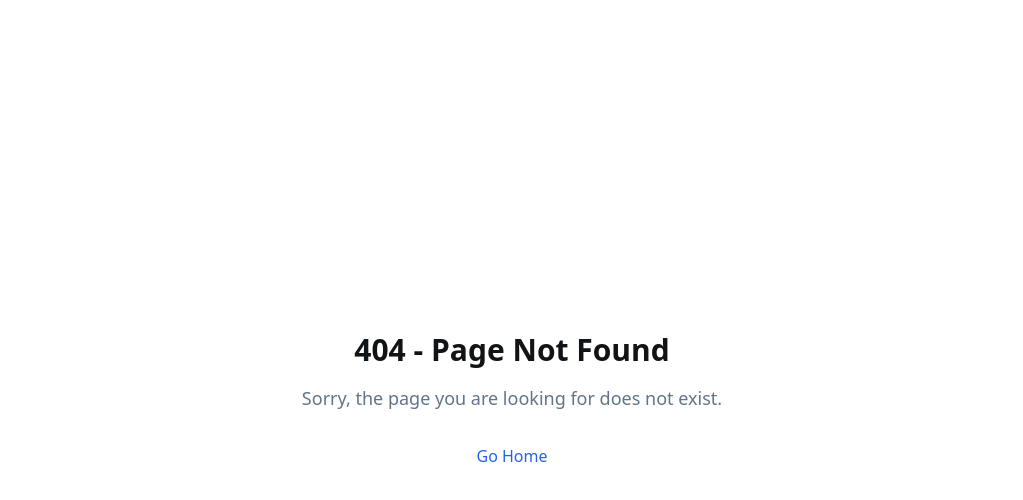
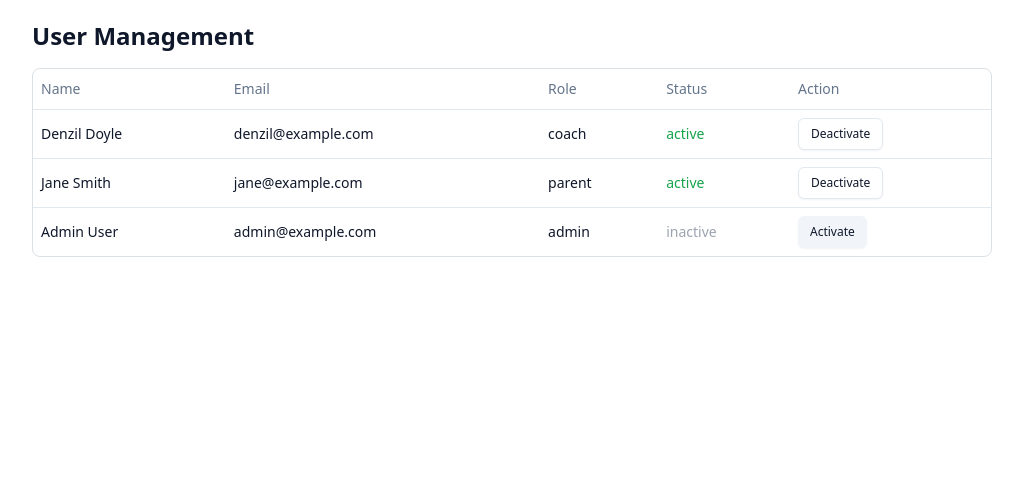
Before and after one commit to denzildoyle/Project-Pro, a React (Vite) app: page /user-management in a window 1280 px wide. Before the commit this address had no page. Shown: the top 500 px of the page, without its empty margins (128-1151 px from the left). Built offline with nearby package versions, Linux system fonts and the light colour scheme.

Commit message:
Add user management

```diff
--- a/src/App.tsx
+++ b/src/App.tsx
@@ -14,6 +14,7 @@ import { Login } from "./screens/Login";
 import { ForgotPassword } from "./screens/ForgotPassword";
 import { Account } from "./screens/Account";
 import { Notifications } from "./screens/Notifications";
+import { UserManagement } from "./screens/UserManagement";
 
 const getPageTitle = (pathname: string): string => {
 	if (pathname.startsWith("/training")) return "Training | Project Pro";
@@ -42,7 +43,8 @@ function AppRoutes() {
 			<Route path="/forgot-password" element={<ForgotPassword />} />
 			<Route path="/account" element={<Account />} />
 			<Route path="/notifications" element={<Notifications />} />
-
+			<Route path="/notifications" element={<Notifications />} />
+			<Route path="/user-management" element={<UserManagement />} />
 
 			<Route
 				path="/player/:playerId/assessment"
--- /dev/null
+++ b/src/screens/UserManagement/UserManagement.tsx
@@ -0,0 +1,128 @@
+import React, { useState } from "react";
+import { Button } from "../../components/ui/button";
+import { Header } from "../../components/ui/header";
+
+import {
+	Table,
+	TableBody,
+	TableCell,
+	TableHead,
+	TableHeader,
+	TableRow,
+} from "../../components/ui/table";
+
+interface User {
+	id: number;
+	name: string;
+	email: string;
+	role: "coach" | "parent" | "admin";
+	status: "active" | "inactive";
+}
+
+const mockUsers: User[] = [
+	{
+		id: 1,
+		name: "Denzil Doyle",
+		email: "denzil@example.com",
+		role: "coach",
+		status: "active",
+	},
+	{
+		id: 2,
+		name: "Jane Smith",
+		email: "jane@example.com",
+		role: "parent",
+		status: "active",
+	},
+	{
+		id: 3,
+		name: "Admin User",
+		email: "admin@example.com",
+		role: "admin",
+		status: "inactive",
+	},
+];
+
+export const UserManagement = (): JSX.Element => {
+	const [users, setUsers] = useState<User[]>(mockUsers);
+
+	const handleActivate = (id: number) => {
+		setUsers(
+			users.map((user) =>
+				user.id === id ? { ...user, status: "active" } : user
+			)
+		);
+	};
+
+	const handleDeactivate = (id: number) => {
+		setUsers(
+			users.map((user) =>
+				user.id === id ? { ...user, status: "inactive" } : user
+			)
+		);
+	};
+
+	return (
+		<div className="px-4 sm:px-10 lg:px-40 flex flex-1 justify-center py-5">
+			<div className="layout-content-container flex flex-col max-w-[1200px] flex-1">
+				<h2 className="text-2xl font-bold mb-4">User Management</h2>
+				<div className="bg-white rounded-lg border border-[#dbe0e5] overflow-x-auto">
+					<Table className="min-w-[600px]">
+						<TableHeader>
+							<TableRow>
+								<TableHead>Name</TableHead>
+								<TableHead>Email</TableHead>
+								<TableHead>Role</TableHead>
+								<TableHead>Status</TableHead>
+								<TableHead>Action</TableHead>
+							</TableRow>
+						</TableHeader>
+						<TableBody>
+							{users.map((user) => (
+								<TableRow key={user.id}>
+									<TableCell>{user.name}</TableCell>
+									<TableCell>{user.email}</TableCell>
+									<TableCell>{user.role}</TableCell>
+									<TableCell>
+										<span
+											className={
+												user.status === "active"
+													? "text-green-600"
+													: "text-gray-400"
+											}
+										>
+											{user.status}
+										</span>
+									</TableCell>
+									<TableCell>
+										{user.status === "active" ? (
+											<Button
+												variant="outline"
+												size="sm"
+												onClick={() =>
+													handleDeactivate(user.id)
+												}
+											>
+												Deactivate
+											</Button>
+										) : (
+											<Button
+												variant="secondary"
+												size="sm"
+												onClick={() =>
+													handleActivate(user.id)
+												}
+											>
+												Activate
+											</Button>
+										)}
+									</TableCell>
+								</TableRow>
+							))}
+						</TableBody>
+					</Table>
+				</div>
+			</div>
+		</div>
+	);
+};
--- /dev/null
+++ b/src/screens/UserManagement/index.ts
@@ -0,0 +1 @@
+export { UserManagement } from "./UserManagement";
```
